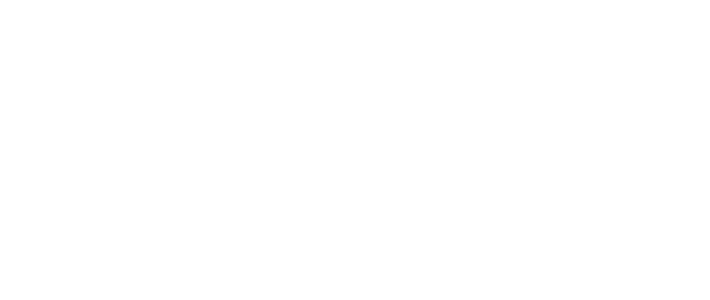
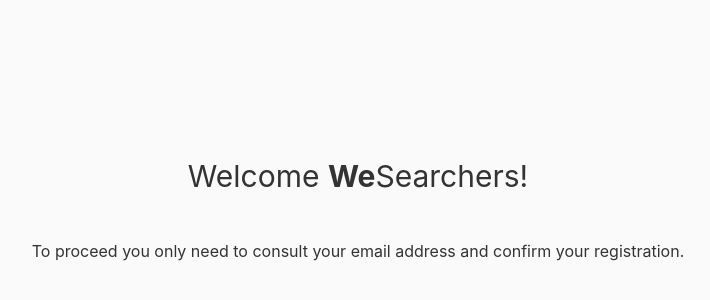
Before and after one commit to WeSearchers/wesearchers-api, a React app in the folder project/frontend/: page /confirm in a window 1280 px wide. Shown: the part 142-442 px from the top of the page, without its empty margins (282-992 px from the left). Built offline with nearby package versions, Linux system fonts and the light colour scheme; the HTML template or start-up script is replaced by a standard one.

Commit message:
Add activate and confirm account pages

```diff
--- a/project/frontend/src/App.js
+++ b/project/frontend/src/App.js
@@ -8,6 +8,8 @@
 import EditUserProfileForm from "./components/user-profile/editUserProfileForm";
 import UserLogin from "./components/Login/userLogin";
 import ForgotPassword from "./components/Login/forgotPassword";
+import ConfirmAccount from "./components/Login/confirmAccount";
+import ActivateAccount from "./components/Login/activateAccount";
 import "bootstrap/dist/css/bootstrap.css";
 
 class App extends Component {
@@ -19,7 +21,9 @@
             <Route path="/user/profile" component={UserProfile} />
             <Route path="/edit" component={EditUserProfileForm} />
             <Route path="/login" component={UserLogin} />
+            <Route path="/confirm" component={ConfirmAccount} />
             <Route path="/forgotpass" component={ForgotPassword} />
+            <Route path="/activate" component={ActivateAccount} />
           </Switch>
         </div>
       </Router>
--- /dev/null
+++ b/project/frontend/src/components/Login/activateAccount.js
@@ -0,0 +1,24 @@
+import React, { Component } from "react";
+
+class ActivateAccount extends Component {
+  state = {};
+  render() {
+    return (
+      <div className="login-page">
+        <div className="container">
+          <div className="activate-account login-form">
+            <div className="title">
+              <b>All set!</b>
+            </div>
+            <div className="message">
+              Your account has been activated. To see your profile click{" "}
+              <a href="/user/profile">go.</a>
+            </div>
+          </div>
+        </div>
+      </div>
+    );
+  }
+}
+
+export default ActivateAccount;
--- /dev/null
+++ b/project/frontend/src/components/Login/confirmAccount.js
@@ -0,0 +1,25 @@
+import React, { Component } from "react";
+
+class ConfirmAccount extends Component {
+  state = {};
+  render() {
+    return (
+      <div className="login-page">
+        <div className="container">
+          <div className="confirm-account login-form">
+            <div className="welcome">
+              Welcome <b>We</b>
+              Searchers!
+            </div>
+            <div className="message">
+              To proceed you only need to consult your email address and confirm
+              your registration.
+            </div>
+          </div>
+        </div>
+      </div>
+    );
+  }
+}
+
+export default ConfirmAccount;
--- a/project/frontend/src/components/user-profile/menuSubSections/network/user.js
+++ b/project/frontend/src/components/user-profile/menuSubSections/network/user.js
@@ -14,6 +14,7 @@
             </div>
             <div className="network-user-info">
               <div className="photo" />
+              {/* jmmonteiro (recapitular o que disse na page profileNetwork.js) colocar instituição do user do fetch */}
               <div className="section-card institution">
                 Universidade de Coimbra
               </div>
--- a/project/frontend/src/styles/loginSignForm.css
+++ b/project/frontend/src/styles/loginSignForm.css
@@ -80,6 +80,7 @@
 
 .forgot-password .title {
   font-size: 28px;
+  margin-bottom: 20px;
 }
 
 .forgot-password .sub-title {
@@ -93,8 +94,27 @@
   border-radius: 0;
   box-shadow: 0px 2px 0px 0px #eee;
   height: fit-content;
-  margin-bottom: 40px;
-  margin-top: 20px;
+  margin: 40px 0;
+  margin-bottom: 60px;
   text-align: center;
   padding: 0;
 }
+
+/* ConfirmAccount / ActivateAccount*/
+
+.login-page .confirm-account,
+.login-page .activate-account {
+  color: #333;
+  margin-top: -100px;
+}
+
+.login-page .confirm-account .welcome,
+.login-page .activate-account .title {
+  font-size: 30px;
+  margin-bottom: 40px;
+}
+
+.login-page .confirm-account .message,
+.login-page .activate-account .message {
+  text-align: center;
+}
```
